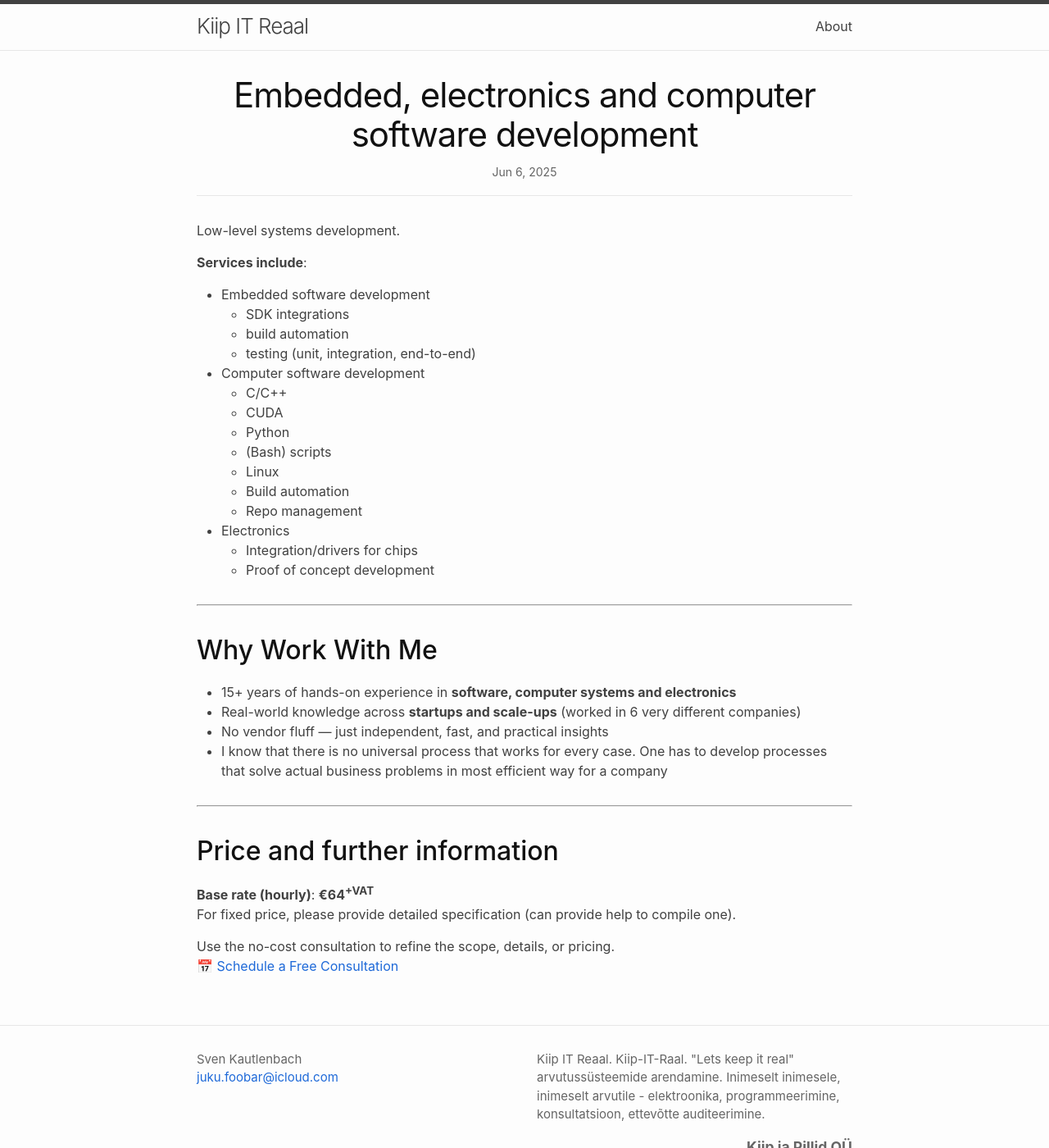
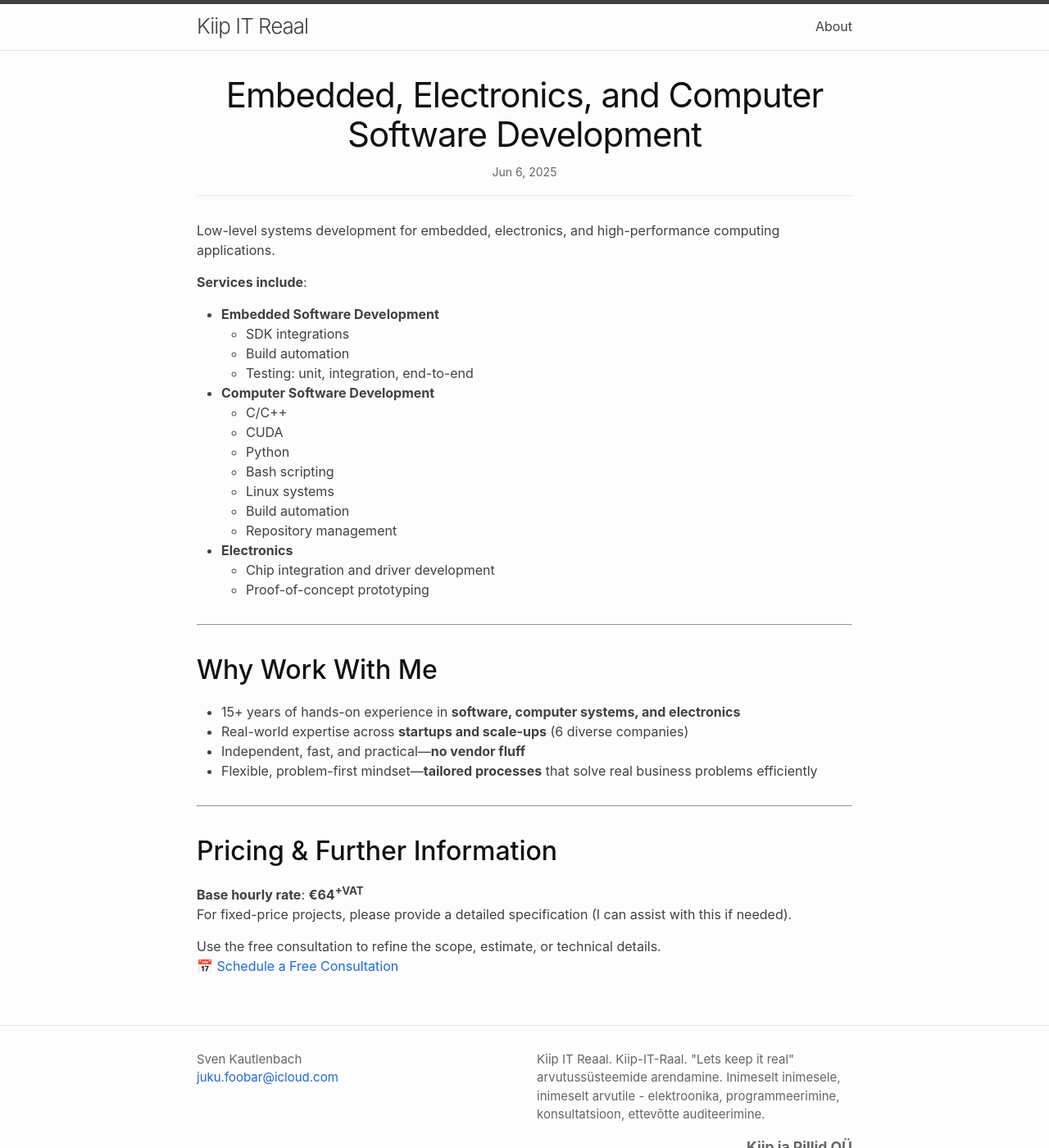
Before and after one commit to kptr-juku/kiip-it-reaal, a Jekyll site: the page built from _posts/2025-06-06-dev-works.md, in a window 1280 px wide and 1400 px high. Shown: the whole window at 82% size. Built offline with Jekyll 4.4.1, drawn with Linux system fonts in a browser that asks for light colours.

Commit message:
Refined dev works page.

```diff
--- a/_posts/2025-06-06-dev-works.md
+++ b/_posts/2025-06-06-dev-works.md
@@ -1,42 +1,45 @@
 ---
 layout: post
-title: Embedded, electronics and computer software development
+title: Embedded, Electronics, and Computer Software Development
 ---
 
-Low-level systems development.
+Low-level systems development for embedded, electronics, and high-performance computing applications.
 
 **Services include**:
-- Embedded software development
-    - SDK integrations
-    - build automation
-    - testing (unit, integration, end-to-end)
-- Computer software development
-    - C/C++
-    - CUDA
-    - Python
-    - (Bash) scripts
-    - Linux
-    - Build automation
-    - Repo management
-- Electronics
-    - Integration/drivers for chips
-    - Proof of concept development
+
+- **Embedded Software Development**
+  - SDK integrations
+  - Build automation
+  - Testing: unit, integration, end-to-end
+
+- **Computer Software Development**
+  - C/C++
+  - CUDA
+  - Python
+  - Bash scripting
+  - Linux systems
+  - Build automation
+  - Repository management
+
+- **Electronics**
+  - Chip integration and driver development
+  - Proof-of-concept prototyping
 
 ---
 
 ## Why Work With Me
 
-- 15+ years of hands-on experience in **software, computer systems and electronics**
-- Real-world knowledge across **startups and scale-ups** (worked in 6 very different companies)
-- No vendor fluff — just independent, fast, and practical insights
-- I know that there is no universal process that works for every case. One has to develop processes that solve actual business problems in most efficient way for a company
+- 15+ years of hands-on experience in **software, computer systems, and electronics**
+- Real-world expertise across **startups and scale-ups** (6 diverse companies)
+- Independent, fast, and practical—**no vendor fluff**
+- Flexible, problem-first mindset—**tailored processes** that solve real business problems efficiently
 
 ---
 
-## Price and further information
+## Pricing & Further Information
 
-**Base rate (hourly)**: **€64<sup>+VAT</sup>**\
-For fixed price, please provide detailed specification (can provide help to compile one).
+**Base hourly rate**: **€64<sup>+VAT</sup>**
+For fixed-price projects, please provide a detailed specification (I can assist with this if needed).
 
-Use the no-cost consultation to refine the scope, details, or pricing.\
+Use the free consultation to refine the scope, estimate, or technical details.
 [📅 Schedule a Free Consultation](mailto:juku.foobar@icloud.com)
```
